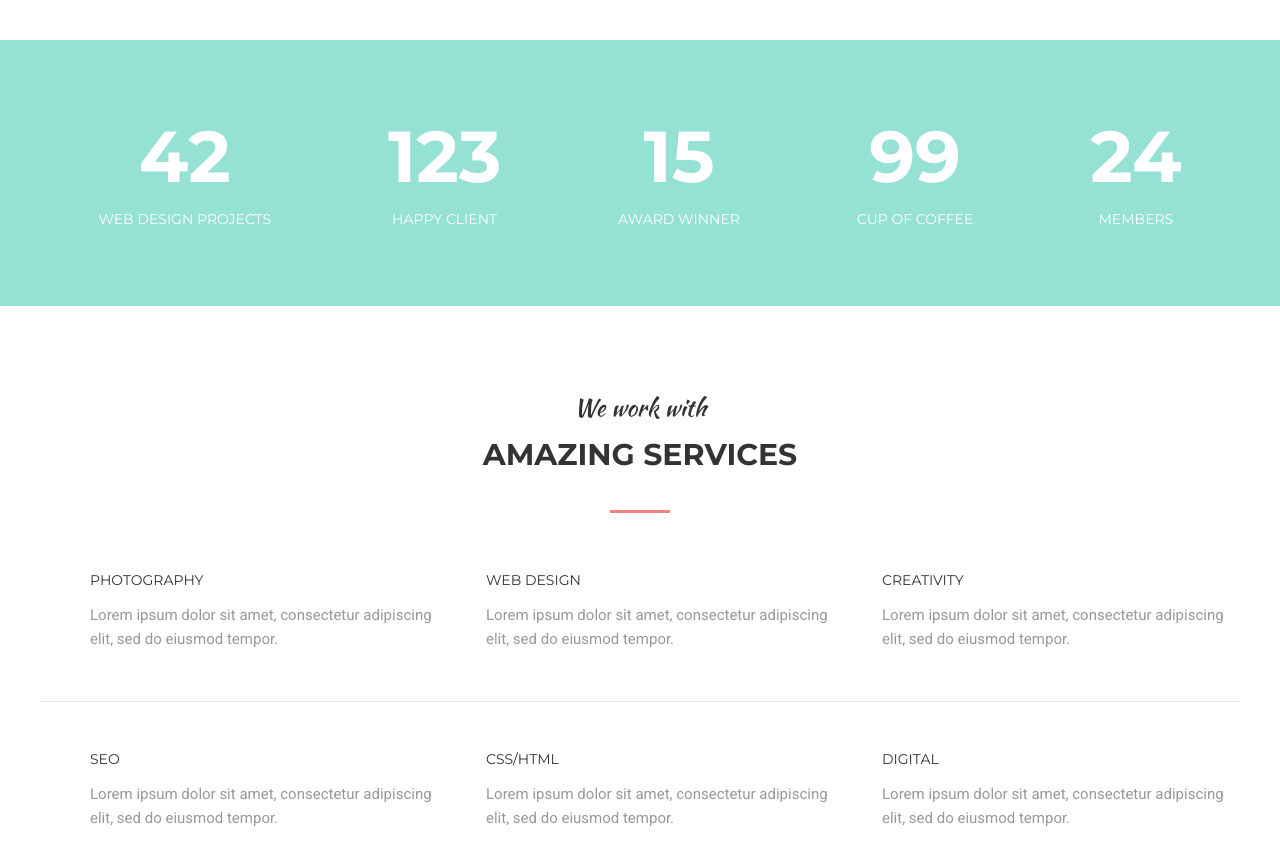
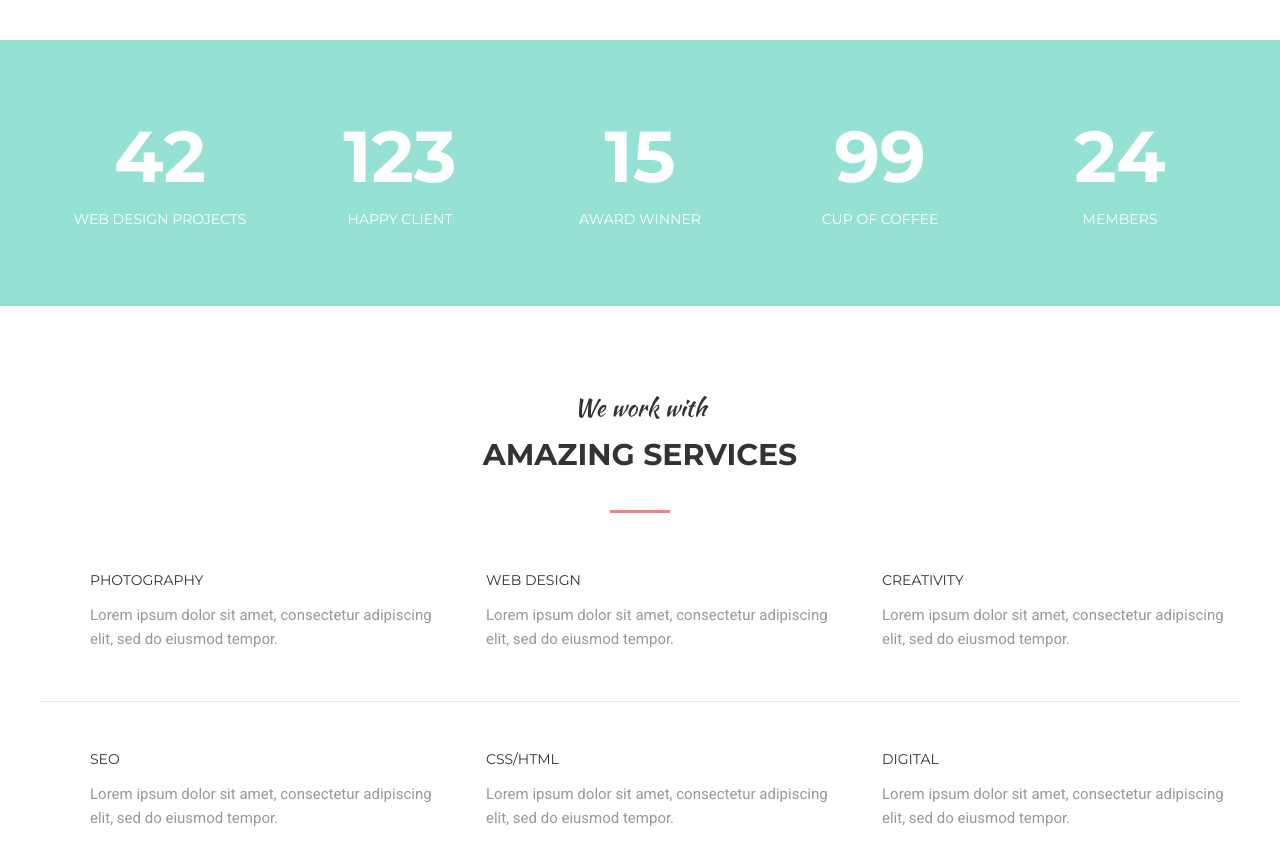
Before and after one commit to artur-hibner/Mogo, a website: page src/index.html in a window 1280 px wide. Shown: the part 1800-2664 px from the top of the page. Drawn offline with nearby package versions, Linux system fonts and the light colour scheme; files that its build step writes are made by us from their sources.

Commit message:
fix css for counter

```diff
--- a/src/scss/partials/_base.scss
+++ b/src/scss/partials/_base.scss
@@ -114,6 +114,12 @@
 		flex-direction: row;
 		flex-wrap: wrap;
 		justify-content: space-around;
+	}
+	&__item{
+		display: flex;
+		align-items: center;
+    	flex-direction: column;
+    	flex-basis: 20%;
 	}
 	&__number, &__caption{
 		display: block;
```
Also changed, not shown: dest/dev/css/style.css, 1 other file.
